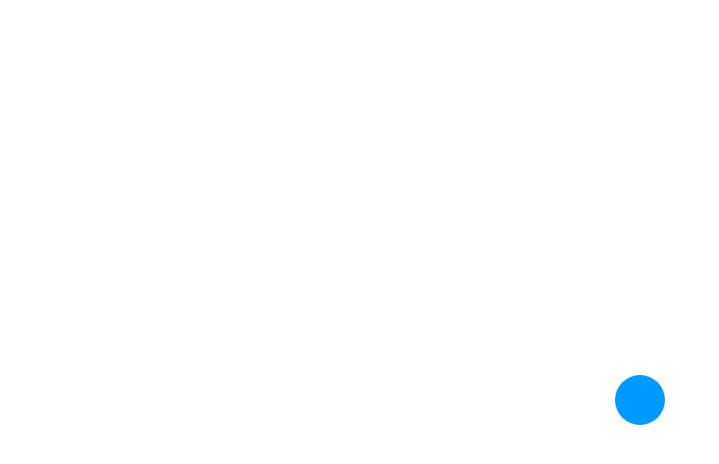
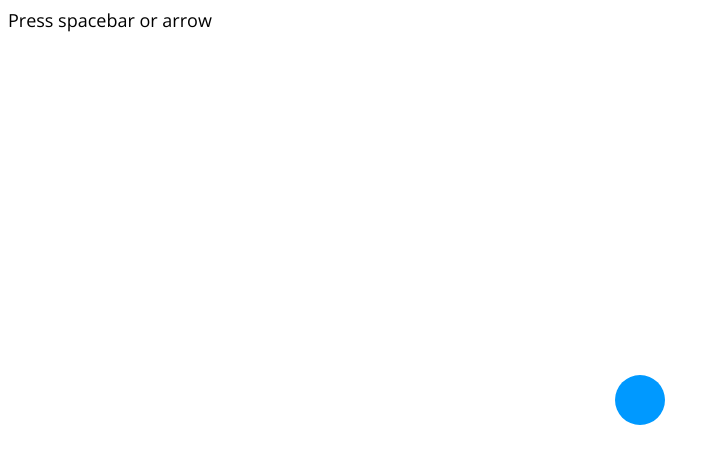
Before and after one commit to annbag/keyboard-control, a plain HTML site: page index.html in a window 1280 px wide. Shown: the whole page, without its empty margins (0-719 px from the left). Drawn offline with nearby package versions, Linux system fonts and the light colour scheme.

Commit message:
add text

```diff
--- a/index.html
+++ b/index.html
@@ -8,7 +8,7 @@
 </head>
 <body>
 	<div class="circle"></div>
-	<div class="info"></div>
+	<div class="info">Press spacebar or arrow</div>
 	<script type="text/javascript" src="script.js"></script>
 </body>
 </html>
```
